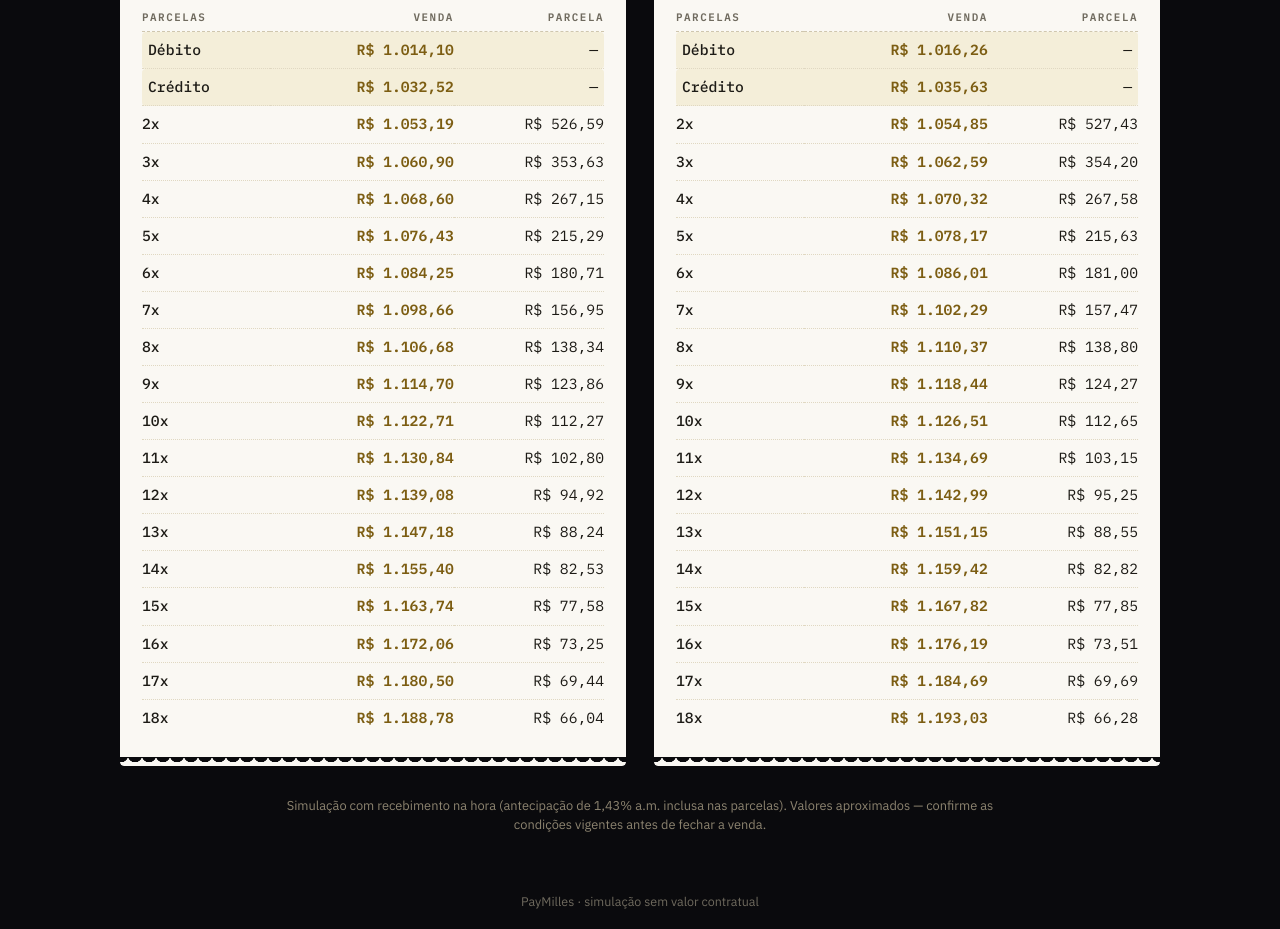
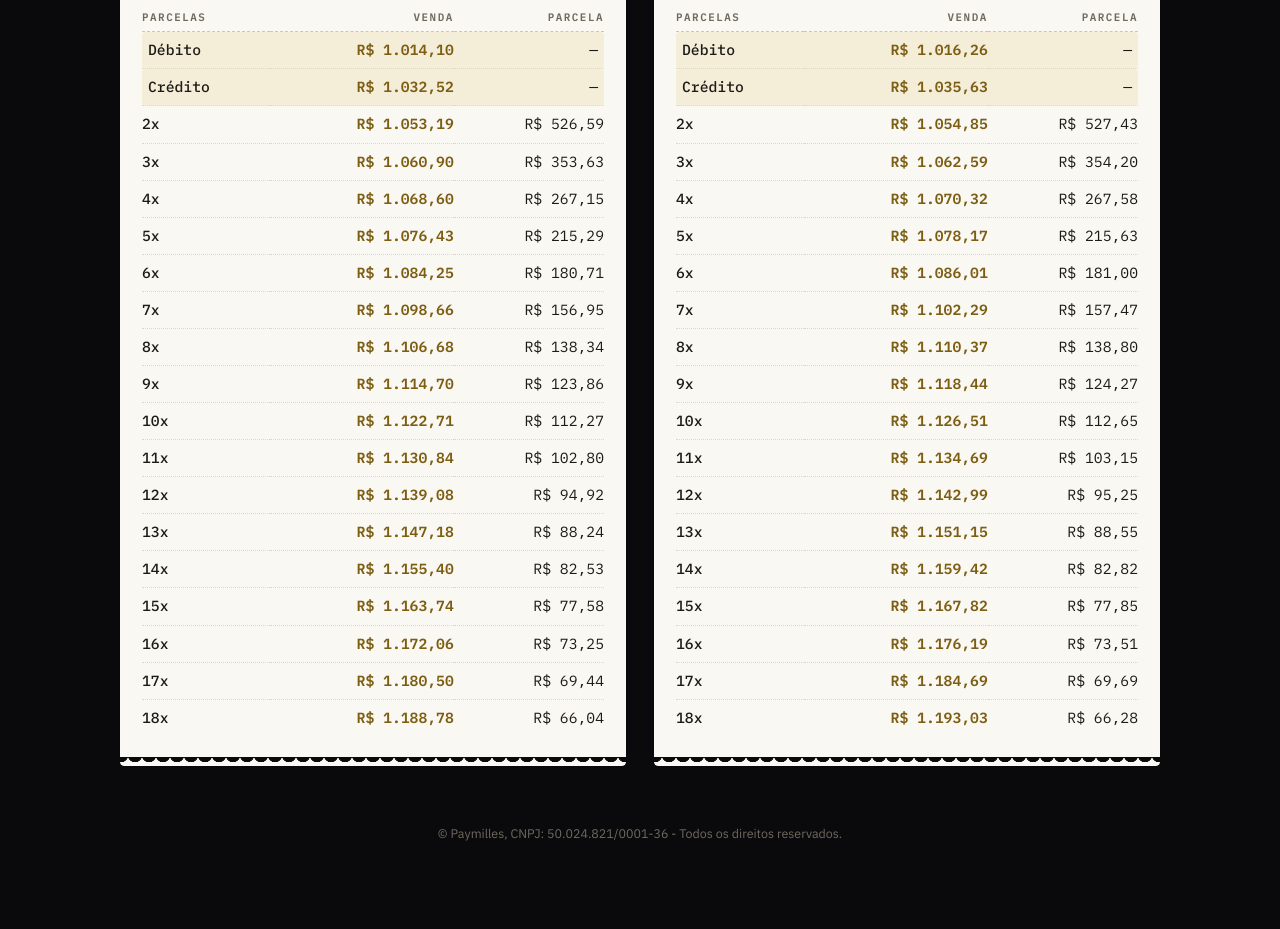
Before and after one commit to pixelpartnersbr/simulador-taxa, a website: page index.html in a window 1280 px wide. Shown: the part 545-1474 px from the top of the page. After the commit the page ends 1406 px from the top, so only its background shows below. Drawn offline with Linux system fonts and the light colour scheme; no server answers.

Commit message:
agora vai Lucas alteracao final

```diff
--- a/css/styles.css
+++ b/css/styles.css
@@ -274,13 +274,6 @@ body {
 .recibo tr.avista td:last-child  { border-radius: 0 4px 4px 0; padding-right: 6px; }
 
 /* ---------- nota e rodapé ---------- */
-.nota {
-  max-width: 760px;
-  margin: 30px auto 0;
-  font-size: 0.8rem;
-  color: #8d8470;
-  text-align: center;
-}
 .rodape {
   text-align: center;
   padding: 18px;
--- a/index.html
+++ b/index.html
@@ -52,15 +52,10 @@
     </section>
 
     <section class="recibos" id="recibos" aria-label="Resultado da simulação"></section>
-
-    <p class="nota">
-      Simulação com recebimento na hora (antecipação de <span id="notaAntecipacao"></span> a.m.
-      inclusa nas parcelas). Valores aproximados — confirme as condições vigentes antes de fechar a venda.
-    </p>
   </main>
 
   <footer class="rodape">
-    <span id="rodapeNome"></span>
+    © Paymilles, CNPJ: 50.024.821/0001-36 - Todos os direitos reservados.
   </footer>
 
   <script src="js/taxas.js"></script>
--- a/js/app.js
+++ b/js/app.js
@@ -68,9 +68,6 @@
   function aplicarIdentidade() {
     document.title = CONFIG.nomeEmpresa + " — Simulador de Taxas";
     $("marcaNome").textContent = CONFIG.nomeEmpresa;
-    $("rodapeNome").textContent =
-      CONFIG.nomeEmpresa + " · simulação sem valor contratual";
-    $("notaAntecipacao").textContent = pct(CONFIG.antecipacao);
 
     if (CONFIG.logo) {
       const img = $("marcaLogo");
@@ -292,7 +289,6 @@
         }
       });
       if (isFinite(salvo.antecipacao)) CONFIG.antecipacao = salvo.antecipacao;
-      $("notaAntecipacao").textContent = pct(CONFIG.antecipacao);
       render();
     } catch (e) {
       /* sem API — segue com os padrões */
```
